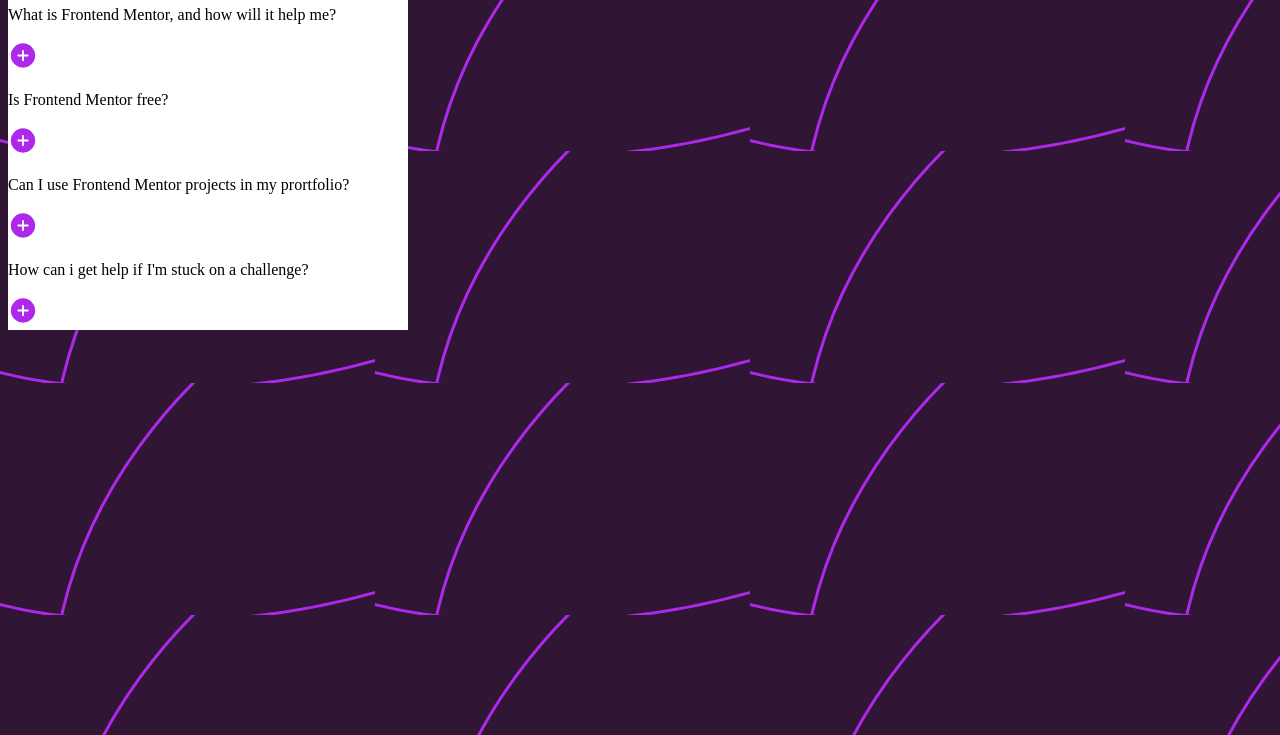
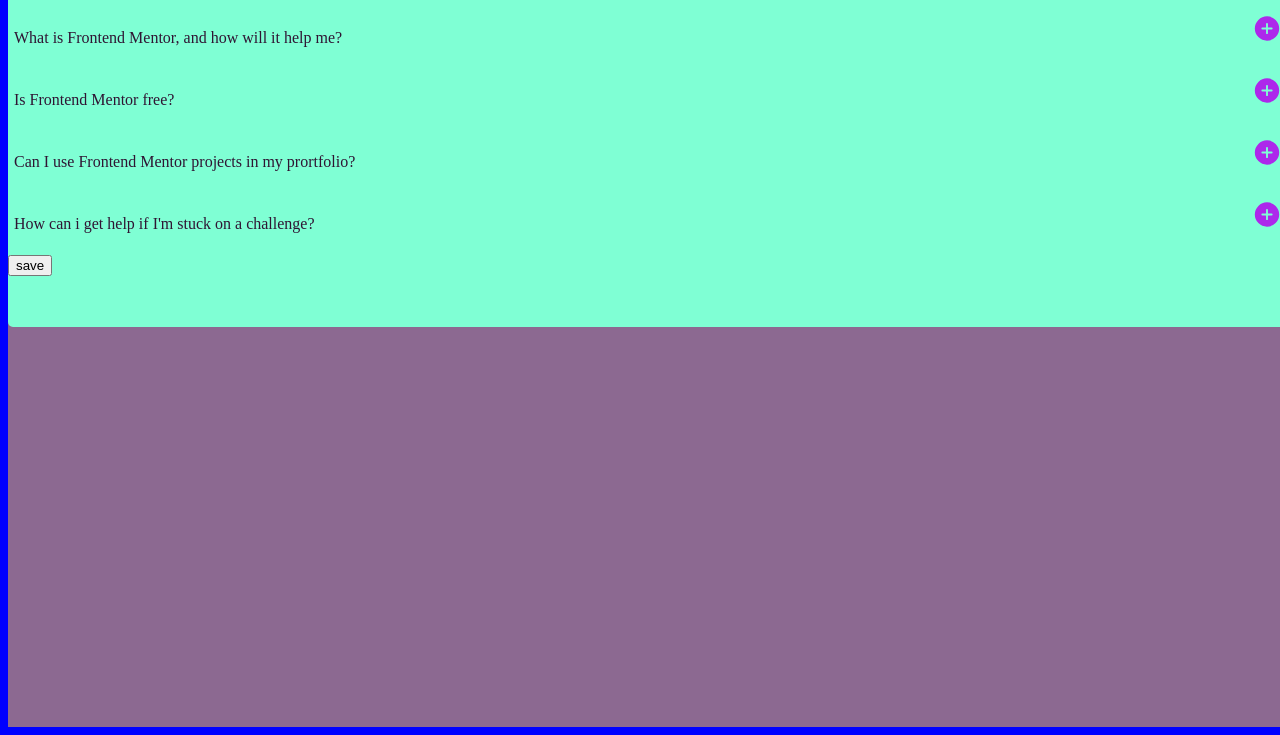
Before and after one commit to nakayizakevina/FAQ-accordion, a plain HTML site: page index.html in a window 1280 px wide. Shown: the part 81-816 px from the top of the page. Drawn offline with Linux system fonts and the light colour scheme.

Commit message:
added the z-index to both the children of the body

```diff
--- a/index.html
+++ b/index.html
@@ -16,6 +16,10 @@
   <link rel="stylesheet" href="./styles.css">
 </head>
 <body>
+  <div class="background">
+    <div class="top"></div>
+    <div class="bottom"></div>
+  </div>
 
   <div class="card">
     <div class="upper-section">
@@ -23,23 +27,23 @@
         <img class="star"  src="./assets/images/icon-star.svg" alt="star">
       </div>
       <div>
-        <p class="tittle">FAQs</p>
+        <h1 class="header">FAQs</h1>
       </div>
     </div>
     <div class="lower-section">
-      <div class="question&answer">
-        <div class="question&buttons">
+      <div class="question_answer">
+        <div class="question_buttons">
           <div>
-            <p>What is Frontend Mentor, and how will it help me?</p>
+            <p class="questions">What is Frontend Mentor, and how will it help me?</p>
           </div>
           <div>
-            <img class="button" src="./assets/images/icon-plus.svg" alt="plus">
+            <img class="button_show"  src="./assets/images/icon-plus.svg" alt="plus">
           </div>
-          <div style="display:none;">
-            <img class="button" src="./assets/images/icon-minus.svg" alt="minus">
+          <div class="button_close ans">
+            <img  src="./assets/images/icon-minus.svg" alt="minus">
           </div>
         </div>
-        <div class="answer" style="display:none;">
+        <div class="answer ans">
           <p>
             Frontend Mentor offers realistic coding challenges to help developers improve their <br>
             frontend coding skills with projects in HTML, CSS, and JavaScript. It's suitable for <br>
@@ -48,38 +52,38 @@
         </div>
       </div>
 
-      <div class="question&answer">
-        <div class="question&buttons">
+      <div class="question_answer">
+        <div class="question_buttons">
           <div>
-            <p>Is Frontend Mentor free?</p>
+            <p class="questions">Is Frontend Mentor free?</p>
           </div>
           <div>
-            <img class="button" src="./assets/images/icon-plus.svg" alt="plus">
+            <img class="button_show"  src="./assets/images/icon-plus.svg" alt="plus">
           </div>
-          <div style="display:none;">
-            <img class="button" src="./assets/images/icon-minus.svg" alt="minus">
+          <div class="button_close ans">
+            <img  src="./assets/images/icon-minus.svg" alt="minus">
           </div>
         </div>
-        <div class="answer" style="display:none;">
+        <div class="answer ans">
           <p>
             Yes, Frontend Mentor offers both free and premium coding challenges, with the free
           </p>
         </div>
       </div>
 
-      <div class="question&answer">
-        <div class="question&buttons">
+      <div class="question_answer">
+        <div class="question_buttons">
           <div>
-            <p>Can I use Frontend Mentor projects in my prortfolio?</p>
+            <p class="questions">Can I use Frontend Mentor projects in my prortfolio?</p>
           </div>
           <div>
-            <img class="button" src="./assets/images/icon-plus.svg" alt="plus">
+            <img class="button_show"  src="./assets/images/icon-plus.svg" alt="plus">
           </div>
-          <div style="display:none;">
-            <img class="button" src="./assets/images/icon-minus.svg" alt="minus">
+          <div class="button_close ans">
+            <img   src="./assets/images/icon-minus.svg" alt="minus">
           </div>
         </div>
-        <div class="answer" style="display:none;">
+        <div class="answer ans">
           <p>
             Yes, you can use projects completed on Frontend Mentor in your portfolio.It's an excelllent <br>
             way to showcase your skills to potential employers!
@@ -87,19 +91,19 @@
         </div>
       </div>
 
-      <div class="question&answer">
-        <div class="question&buttons">
+      <div class="question_answer">
+        <div class="question_buttons">
           <div>
-            <p>How can i get help if I'm stuck on a challenge?</p>
+            <p class="questions">How can i get help if I'm stuck on a challenge?</p>
           </div>
           <div>
-            <img class="button" src="./assets/images/icon-plus.svg" alt="plus">
+            <img class="button_show"  src="./assets/images/icon-plus.svg" alt="plus">
           </div>
-          <div style="display:none;">
-            <img class="button" src="./assets/images/icon-minus.svg" alt="minus">
+          <div class="button_close ans">
+            <img src="./assets/images/icon-minus.svg" alt="minus">
           </div>
         </div>
-        <div class="answer" style="display:none;" >
+        <div class="answer ans">
           <p>
             channel where you can ask questions and seek support from other community members.
           </p>
@@ -108,38 +112,46 @@
 
     </div>
 
-  </div>
-  <!--
-
-
-    <div class="questions">
-      <p class="question">
-        How can I get help if I'm <br>
-        stuck on a challenge?
-      </p>
-      <p class="answer" style="display:none;">
-        channel where you can ask questions and seek support from other community members.
-      </p>
-      <img class="button" src="./assets/images/icon-plus.svg" alt="plus">
+    <div></div>
+    <p class="me">Dear Lord please open doors for me</p>
+    <button class="save">save</button>
     </div>
 
   </div>
 
-
-
-
-
-  <div class="attribution">
-    Challenge by <a href="https://www.frontendmentor.io?ref=challenge" target="_blank">Frontend Mentor</a>.
-    Coded by <a href="#">Nakayiza  Kevina</a>.
-  </div> -->
 </body>
 <script>
-  var question = document.getElementsByClassName("question");
-  var answer = document.getElementsByClassName("answer");
-  var button = document.getElementsByClassName("button");
-  button.addEventListener("click",function(){
+  // const question = document.getElementsByClassName("question");
+  // const answer = document.getElementsByClassName("answer");
+  // var button = document.getElementsByClassName("button");
+  // const show = document.getElementById("show");
+  // const close = document.getElementById("close");
+  // button.addEventListener("click",function(){
+  //   answer.classList.toggle("hidden");
+  //   close.classList.toggle("hidden");
+  // });
 
-  });
+  const button_show_list = document.getElementsByClassName("button_show");
+  const button_close = document.getElementsByClassName("button_close");
+  const answer = document.getElementsByClassName("answer");
+  // console.log(button_show)
+  for(let i = 0; i < button_show_list.length; i++){
+    button_show_list[i].addEventListener('click',function(){
+      answer[i].classList.replace('ans', 'answer-display')
+      button_close[i].classList.replace("ans", 'btn-close');
+      button_show_list[i].classList.add('ans')
+    })
+  }
+  // button_show.addEventListener("click", function(){
+  //   console.log("Log 1",answer.classList)
+  //   answer.classList.toggle("hidden");
+  //   button_close.classList.toggle(remove(hidden));
+  // });
+
+  // const me = document.getElementsByClassName("me");
+  // const save = document.getElementsByClassName("save");
+  // save.addEventListener("click",function(){
+  //   me.classList.remove("none");
+  // });
 </script>
 </html>
--- a/styles.css
+++ b/styles.css
@@ -1,18 +1,52 @@
 body{
-    width: 100vw;
-    height: 100vh;
+    width: 100%;
+    height: 100%;
+    overflow-x: hidden;
+    background-color: blue;
+
+    /* align-content: center; */
+}
+
+.background{
+    width: 100%;
+    height: 100%;
+    z-index: 20px;
+    position: absolute;
+
+}
+
+.top{
+    width: 100%;
+    height: 30%;
     background-image: url(./assets/images/background-pattern-mobile.svg);
+    background-repeat: no-repeat;
+}
+
+.bottom{
+    width:100%;
+    height:70%;
+    background-color:hsl(292, 16%, 49%) ;
 }
 
 .card{
-    width: 400px;
-    height: auto;
-    background-color:hsl(0, 0%, 100%) ;
+    width:100%;
+    height:400px;
+    background-color: aquamarine;
+    /* background-color:hsl(0, 0%, 100%) ; */
     box-shadow: 2px;
+    border-radius:5px ;
+    z-index: 40px;
+    position:relative;
+    padding: auto;
+    /* overflow-x: hidden; */
+    /* margin-top: 40px;
+    margin-bottom: 40px; */
+
 }
 
 .upper-section{
-    display: flex;
+     display: flex;
+    flex-direction:row;
     gap: 10px;
     align-items: center;
 }
@@ -25,11 +59,39 @@
 .tittle{
     font-size: 20px;
     font-weight:bold;
-    text-decoration:hsl(292, 42%, 14%) ;
+    color:hsl(292, 42%, 14%) ;
 }
-.questions{
+
+.question_buttons{
     display: flex;
     flex-direction: row;
     justify-content: space-between;
+    color:hsl(292, 42%, 14%);
+    padding: 6px;
+}
+.questions{
+    /* display: flex;
+    flex-direction: row;
+    justify-content: space-between; */
     color:  hsl(292, 42%, 14%);
 }
+
+.button{
+    cursor: pointer;
+}
+
+.me{
+    display:none;
+}
+
+.ans{
+    display: none
+}
+
+.answer-display{
+    display: block;
+}
+
+.btn_close{
+    display:block
+}
```
